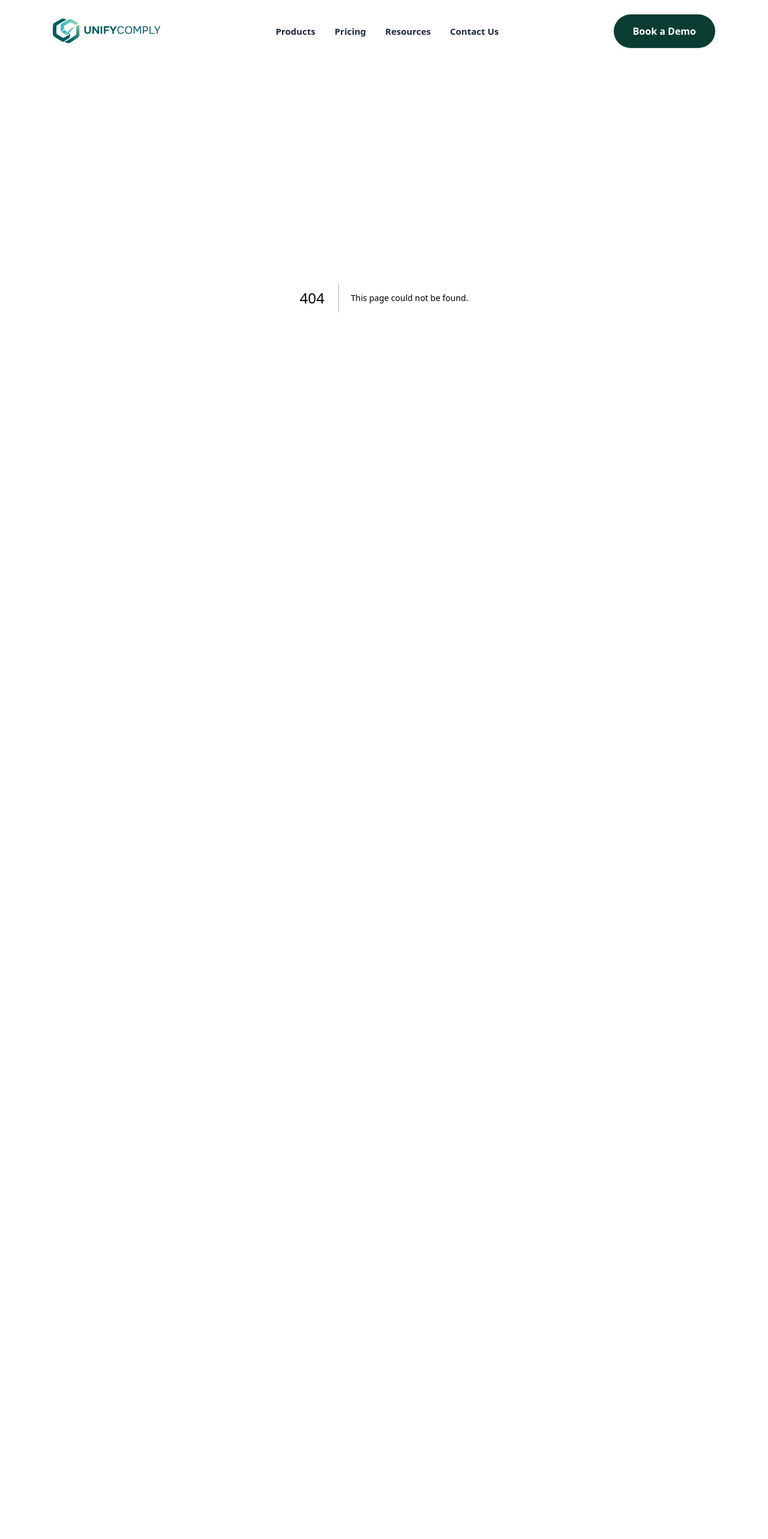
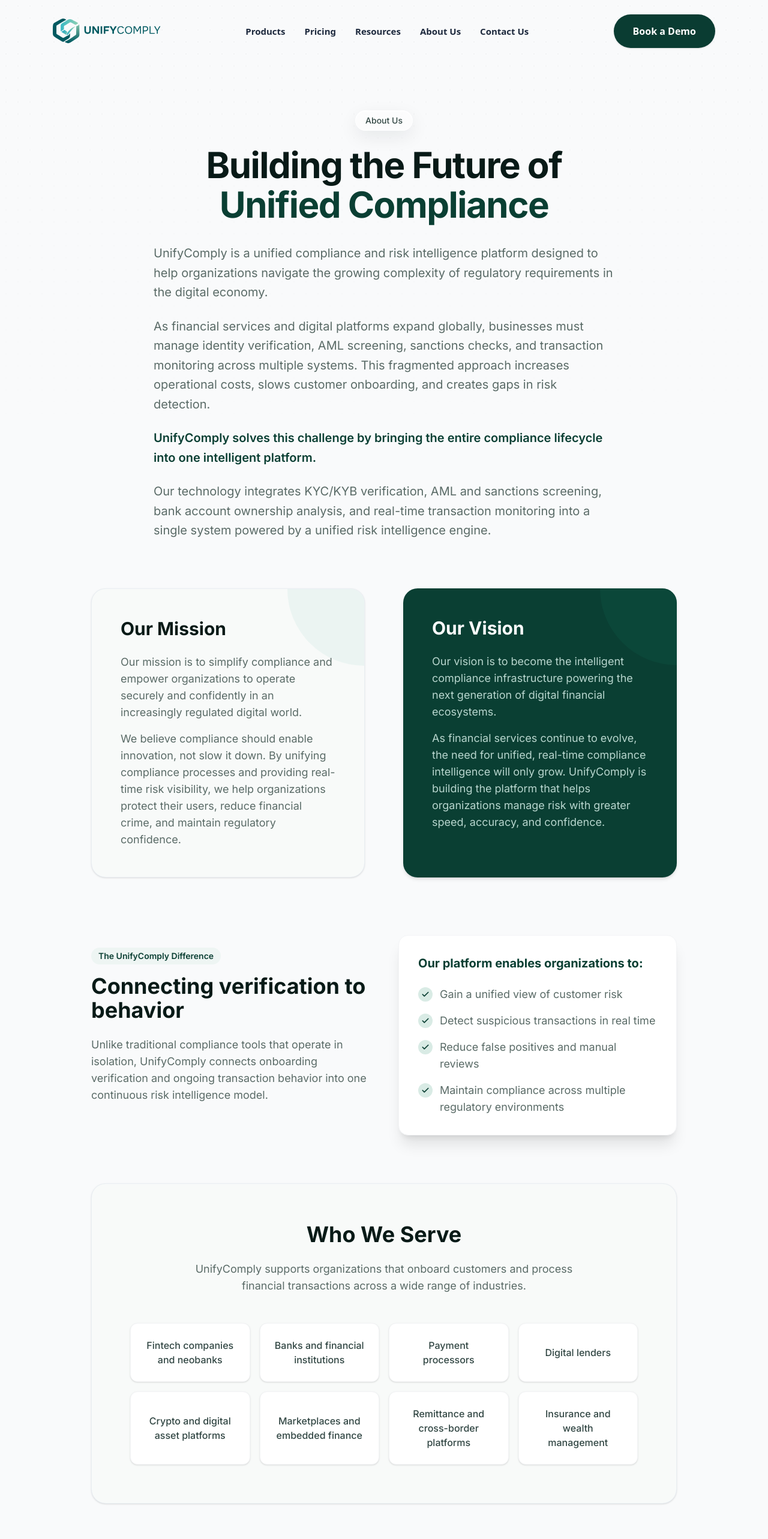
Before and after one commit to dsparrowm/unifycomply, a Next.js app: page /about in a window 1280 px wide. Before the commit this address had no page. Shown: the top 2566 px of the page at 60% size. Before the commit the page ends 896 px from the top, so only its background shows below. Built offline with nearby package versions, Linux system fonts and the light colour scheme.

Commit message:
fixed routing issue

```diff
--- /dev/null
+++ b/src/app/about/page.tsx
@@ -0,0 +1,146 @@
+import Footer from "@/components/sections/Footer";
+import { Inter } from "next/font/google";
+
+const inter = Inter({ subsets: ["latin"] });
+
+export const metadata = {
+  title: "About Us | UnifyComply",
+  description: "Building the Future of Unified Compliance",
+};
+
+export default function AboutPage() {
+  return (
+    <>
+      <div className={`pt-10 pb-20 ${inter.className}`}>
+        {/* Header Section */}
+        <section className="container mx-auto px-6 max-w-5xl text-center flex flex-col items-center mt-8 mb-20">
+          <div className="mb-6 mt-4">
+            <div className="relative inline-flex items-center gap-2.5 overflow-hidden rounded-full border border-white/70 bg-white/45 px-4 py-1.5 text-sm font-medium text-[#314643] shadow-[0_10px_30px_rgba(15,23,42,0.08),inset_0_1px_0_rgba(255,255,255,0.95)] backdrop-blur-xl backdrop-saturate-150">
+              <span className="relative">About Us</span>
+            </div>
+          </div>
+
+          <h1 className="text-4xl md:text-6xl font-bold tracking-tight text-[#081a17] mb-8 leading-[1.1]">
+            Building the Future of <br className="hidden md:block" />
+            <span className="text-[#0a3f33]">Unified Compliance</span>
+          </h1>
+
+          <div className="text-lg md:text-xl leading-relaxed text-[#5a6b67] max-w-3xl mx-auto space-y-6 text-left">
+            <p>
+              UnifyComply is a unified compliance and risk intelligence platform designed to help organizations navigate the growing complexity of regulatory requirements in the digital economy.
+            </p>
+            <p>
+              As financial services and digital platforms expand globally, businesses must manage identity verification, AML screening, sanctions checks, and transaction monitoring across multiple systems. This fragmented approach increases operational costs, slows customer onboarding, and creates gaps in risk detection.
+            </p>
+            <p className="font-semibold text-[#0a3f33]">
+              UnifyComply solves this challenge by bringing the entire compliance lifecycle into one intelligent platform.
+            </p>
+            <p>
+              Our technology integrates KYC/KYB verification, AML and sanctions screening, bank account ownership analysis, and real-time transaction monitoring into a single system powered by a unified risk intelligence engine.
+            </p>
+          </div>
+        </section>
+
+        {/* Multi-Section Content */}
+        <section className="container mx-auto px-6 max-w-5xl">
+          <div className="grid grid-cols-1 md:grid-cols-2 gap-16 mb-24">
+            {/* Our Mission */}
+            <div className="bg-[#f8faf9] rounded-3xl p-8 md:p-12 border border-slate-200/60 shadow-sm relative overflow-hidden">
+              <div className="absolute top-0 right-0 w-32 h-32 bg-[#e0f0eb] rounded-bl-full opacity-50"></div>
+              <h2 className="text-3xl font-bold text-[#081a17] mb-6 relative z-10">Our Mission</h2>
+              <div className="text-lg text-[#5a6b67] space-y-4 relative z-10">
+                <p>
+                  Our mission is to simplify compliance and empower organizations to operate securely and confidently in an increasingly regulated digital world.
+                </p>
+                <p>
+                  We believe compliance should enable innovation, not slow it down. By unifying compliance processes and providing real-time risk visibility, we help organizations protect their users, reduce financial crime, and maintain regulatory confidence.
+                </p>
+              </div>
+            </div>
+
+            {/* Our Vision */}
+            <div className="bg-[#0a3f33] rounded-3xl p-8 md:p-12 shadow-md text-white relative overflow-hidden">
+              <div className="absolute top-0 right-0 w-32 h-32 bg-[#0d5041] rounded-bl-full opacity-50"></div>
+              <h2 className="text-3xl font-bold mb-6 relative z-10">Our Vision</h2>
+              <div className="text-lg text-[#b8d6ce] space-y-4 relative z-10">
+                <p>
+                  Our vision is to become the intelligent compliance infrastructure powering the next generation of digital financial ecosystems.
+                </p>
+                <p>
+                  As financial services continue to evolve, the need for unified, real-time compliance intelligence will only grow. UnifyComply is building the platform that helps organizations manage risk with greater speed, accuracy, and confidence.
+                </p>
+              </div>
+            </div>
+          </div>
+
+          {/* Differentiator & Audience */}
+          <div className="mb-24 space-y-20">
+            {/* What Makes Us Different */}
+            <div className="text-center md:text-left flex flex-col md:flex-row gap-12 items-center">
+              <div className="md:w-1/2">
+                <div className="inline-flex items-center gap-2 mb-4 px-3 py-1 rounded-full bg-[#eef5f3] text-[#0a3f33] text-sm font-semibold">
+                  The UnifyComply Difference
+                </div>
+                <h2 className="text-3xl md:text-4xl font-bold text-[#081a17] mb-6">
+                  Connecting verification to behavior
+                </h2>
+                <p className="text-lg text-[#5a6b67] mb-8">
+                  Unlike traditional compliance tools that operate in isolation, UnifyComply connects onboarding verification and ongoing transaction behavior into one continuous risk intelligence model.
+                </p>
+              </div>
+              <div className="md:w-1/2 flex justify-center">
+                <div className="bg-white border text-left border-gray-100 shadow-xl rounded-2xl p-8 w-full">
+                  <h3 className="text-xl font-bold text-[#0a3f33] mb-6">Our platform enables organizations to:</h3>
+                  <ul className="space-y-4 text-[#5a6b67] text-lg">
+                    {[
+                      "Gain a unified view of customer risk",
+                      "Detect suspicious transactions in real time",
+                      "Reduce false positives and manual reviews",
+                      "Maintain compliance across multiple regulatory environments"
+                    ].map((item, i) => (
+                      <li key={i} className="flex items-start gap-3">
+                        <span className="flex-shrink-0 w-6 h-6 rounded-full bg-[#d9ebe5] flex items-center justify-center text-[#0a3f33] mt-0.5">
+                          <svg width="14" height="14" viewBox="0 0 24 24" fill="none" stroke="currentColor" strokeWidth="3" strokeLinecap="round" strokeLinejoin="round"><polyline points="20 6 9 17 4 12"></polyline></svg>
+                        </span>
+                        <span>{item}</span>
+                      </li>
+                    ))}
+                  </ul>
+                </div>
+              </div>
+            </div>
+
+            {/* Who We Serve */}
+            <div className="bg-[#f8faf9] rounded-3xl p-10 md:p-16 border border-slate-200/60 shadow-sm">
+              <div className="text-center max-w-2xl mx-auto mb-12">
+                <h2 className="text-3xl md:text-4xl font-bold text-[#081a17] mb-6">Who We Serve</h2>
+                <p className="text-lg text-[#5a6b67]">
+                  UnifyComply supports organizations that onboard customers and process financial transactions across a wide range of industries.
+                </p>
+              </div>
+
+              <div className="grid grid-cols-1 sm:grid-cols-2 lg:grid-cols-4 gap-4">
+                {[
+                  "Fintech companies and neobanks",
+                  "Banks and financial institutions",
+                  "Payment processors",
+                  "Digital lenders",
+                  "Crypto and digital asset platforms",
+                  "Marketplaces and embedded finance",
+                  "Remittance and cross-border platforms",
+                  "Insurance and wealth management"
+                ].map((item, i) => (
+                  <div key={i} className="bg-white border border-gray-100 rounded-xl p-6 shadow-sm flex items-center text-center justify-center hover:border-[#0a3f33]/30 transition-colors">
+                    <span className="font-medium text-[#314643]">{item}</span>
+                  </div>
+                ))}
+              </div>
+            </div>
+          </div>
+        </section>
+      </div>
+
+      <Footer />
+    </>
+  );
+}
--- a/src/components/layout/Navbar.tsx
+++ b/src/components/layout/Navbar.tsx
@@ -37,16 +37,19 @@
                     </div>
 
                     <div className="hidden md:flex items-center gap-8 text-[15px] font-semibold text-slate-800">
-                        <Link href="#products" className="relative transition-all duration-300 hover:-translate-y-0.5 hover:text-[#164e43] after:absolute after:left-0 after:-bottom-1 after:h-[2px] after:w-full after:origin-left after:scale-x-0 after:rounded-full after:bg-[#164e43] after:transition-transform after:duration-300 hover:after:scale-x-100">
+                        <Link href="/#products" className="relative transition-all duration-300 hover:-translate-y-0.5 hover:text-[#164e43] after:absolute after:left-0 after:-bottom-1 after:h-[2px] after:w-full after:origin-left after:scale-x-0 after:rounded-full after:bg-[#164e43] after:transition-transform after:duration-300 hover:after:scale-x-100">
                             Products
                         </Link>
-                        <Link href="#pricing" className="relative transition-all duration-300 hover:-translate-y-0.5 hover:text-[#164e43] after:absolute after:left-0 after:-bottom-1 after:h-[2px] after:w-full after:origin-left after:scale-x-0 after:rounded-full after:bg-[#164e43] after:transition-transform after:duration-300 hover:after:scale-x-100">
+                        <Link href="/#pricing" className="relative transition-all duration-300 hover:-translate-y-0.5 hover:text-[#164e43] after:absolute after:left-0 after:-bottom-1 after:h-[2px] after:w-full after:origin-left after:scale-x-0 after:rounded-full after:bg-[#164e43] after:transition-transform after:duration-300 hover:after:scale-x-100">
                             Pricing
                         </Link>
-                        <Link href="#faq" className="relative transition-all duration-300 hover:-translate-y-0.5 hover:text-[#164e43] after:absolute after:left-0 after:-bottom-1 after:h-[2px] after:w-full after:origin-left after:scale-x-0 after:rounded-full after:bg-[#164e43] after:transition-transform after:duration-300 hover:after:scale-x-100">
+                        <Link href="/#faq" className="relative transition-all duration-300 hover:-translate-y-0.5 hover:text-[#164e43] after:absolute after:left-0 after:-bottom-1 after:h-[2px] after:w-full after:origin-left after:scale-x-0 after:rounded-full after:bg-[#164e43] after:transition-transform after:duration-300 hover:after:scale-x-100">
                             Resources
                         </Link>
-                        <Link href="#contact" className="relative transition-all duration-300 hover:-translate-y-0.5 hover:text-[#164e43] after:absolute after:left-0 after:-bottom-1 after:h-[2px] after:w-full after:origin-left after:scale-x-0 after:rounded-full after:bg-[#164e43] after:transition-transform after:duration-300 hover:after:scale-x-100">
+                        <Link href="/about" className="relative transition-all duration-300 hover:-translate-y-0.5 hover:text-[#164e43] after:absolute after:left-0 after:-bottom-1 after:h-[2px] after:w-full after:origin-left after:scale-x-0 after:rounded-full after:bg-[#164e43] after:transition-transform after:duration-300 hover:after:scale-x-100">
+                            About Us
+                        </Link>
+                        <Link href="/#contact" className="relative transition-all duration-300 hover:-translate-y-0.5 hover:text-[#164e43] after:absolute after:left-0 after:-bottom-1 after:h-[2px] after:w-full after:origin-left after:scale-x-0 after:rounded-full after:bg-[#164e43] after:transition-transform after:duration-300 hover:after:scale-x-100">
                             Contact Us
                         </Link>
                     </div>
--- a/src/components/sections/FeaturesGrid.tsx
+++ b/src/components/sections/FeaturesGrid.tsx
@@ -26,7 +26,7 @@
     },
     {
         icon: <Binary className="h-[18px] w-[18px] text-[#1a2522] stroke-[1.8]" />,
-        title: "AI-Powered System",
+        title: "AI-powered SAR Rationalization",
         description: "Automated systems that provide a high level of true positive alerts and dynamic risk scoring. AI assisted SAR rational documentation.",
         colSpan: "col-span-1 md:col-span-3",
     },
--- a/src/components/sections/Footer.tsx
+++ b/src/components/sections/Footer.tsx
@@ -1,4 +1,3 @@
-import React from "react";
 import Link from "next/link";
 import { Facebook, Linkedin, Instagram, Send } from "lucide-react";
 import Image from "next/image";
@@ -47,7 +46,7 @@
                             height={40}
                             priority
                         />
-                        <p className="text-gray-500 text-[15px] leading-relaxed mb-8">
+                        <p className="text-gray-500 text-[15px] mt-4 leading-relaxed mb-8">
                             We build a safer financial ecosystem by empowering organizations with real-time tools that keep companies compliant!
                         </p>
                         <div className="flex items-center gap-3">
@@ -76,7 +75,7 @@
                             <h4 className="font-semibold text-gray-900 text-[17px] mb-1">Company</h4>
                             <Link href="#hero" className="text-[#323936] font-medium text-[15px] hover:text-[#0f3c37] transition-colors">Home</Link>
                             <Link href="#hero" className="text-gray-500 text-[15px] hover:text-[#0f3c37] transition-colors">About us</Link>
-                            <Link href="#pricing" className="text-gray-500 text-[15px] hover:text-[#0f3c37] transition-colors">Pricing</Link>
+                            <Link href="#pricing" className="text-gray-500 hidden text-[15px] hover:text-[#0f3c37] transition-colors">Pricing</Link>
                             <Link href="#features" className="text-gray-500 text-[15px] hover:text-[#0f3c37] transition-colors">Features</Link>
 
                         </div>
--- a/src/components/sections/Hero.tsx
+++ b/src/components/sections/Hero.tsx
@@ -72,7 +72,7 @@
                 </div>
 
                 {/* Stats Row */}
-                <div className="hero-stats flex items-center gap-3 text-[14px] text-slate-500 mb-20">
+                <div className="hero-stats hidden flex items-center gap-3 text-[14px] text-slate-500 mb-20">
                     <div className="flex -space-x-3">
                         {[1, 2, 3].map((i) => (
                             <img
@@ -91,7 +91,7 @@
                 </div>
 
                 {/* Trusted By Sections with Technical Grid Borders */}
-                <div className="w-full relative mt-12 py-12">
+                <div className="w-full relative mt-12 py-12 hidden">
                     {/* Top dashed line with corner crosses */}
                     <div className="absolute top-0 left-0 w-full h-[1px] border-t border-dashed border-gray-200">
                         <div className="absolute -top-[4px] left-0 text-gray-300 text-xs">+</div>
```
